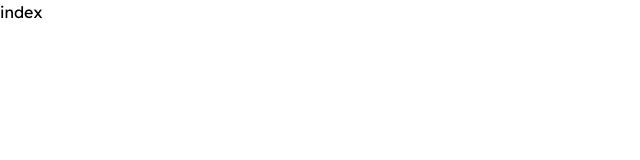
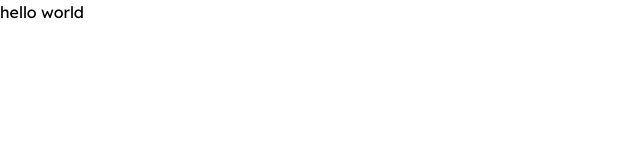
Before and after one commit to Rose-Hacks/rosehack-admin, a Next.js app: page / in a window 1280 px wide. Shown: the top 160 px of the page, without its empty margins (0-640 px from the left). Built offline with nearby package versions, Linux system fonts and the light colour scheme.

Commit message:
try build

```diff
--- a/pages/index.tsx
+++ b/pages/index.tsx
@@ -1,7 +1,7 @@
 import React from "react";
 
 const index = (): JSX.Element => {
-  return <div className="font-lexend">index</div>;
+  return <div className="font-lexend">hello world</div>;
 };
 
 export default index;
```
